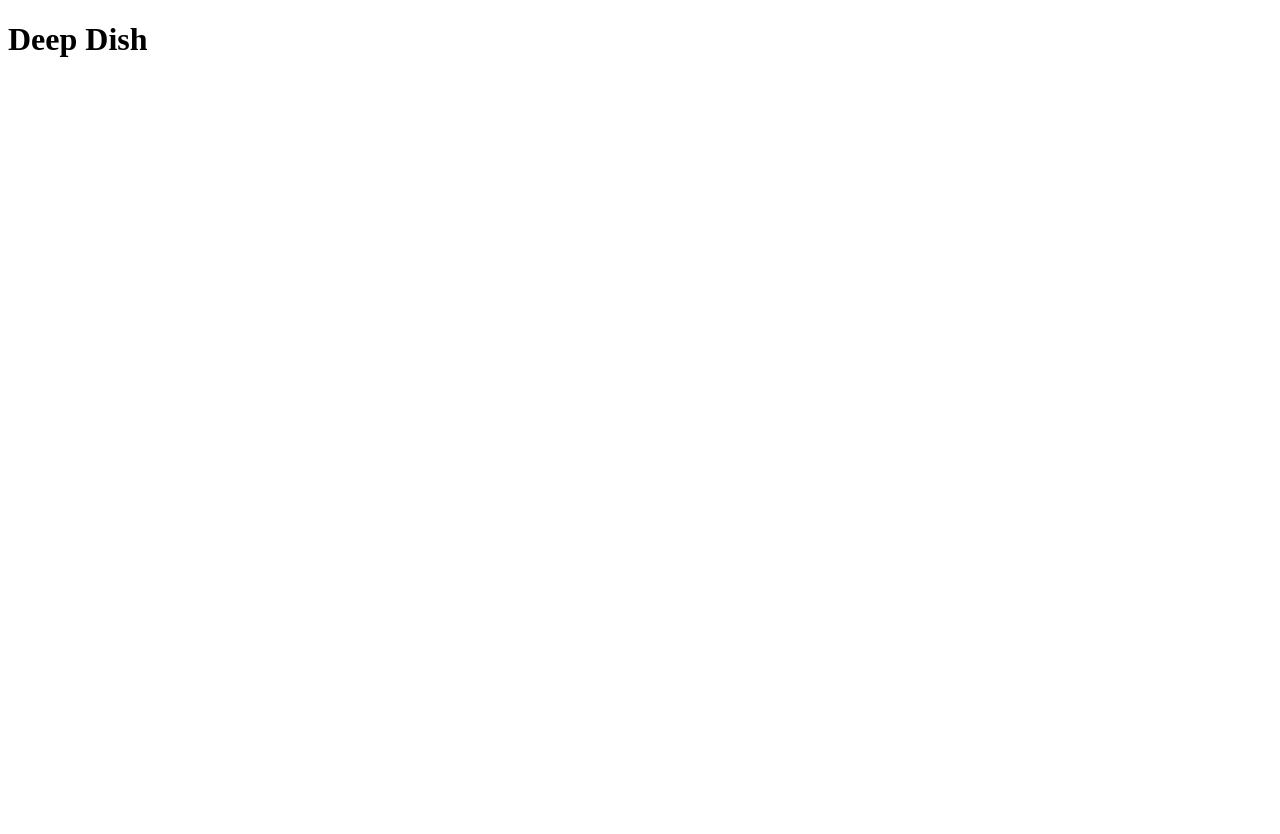
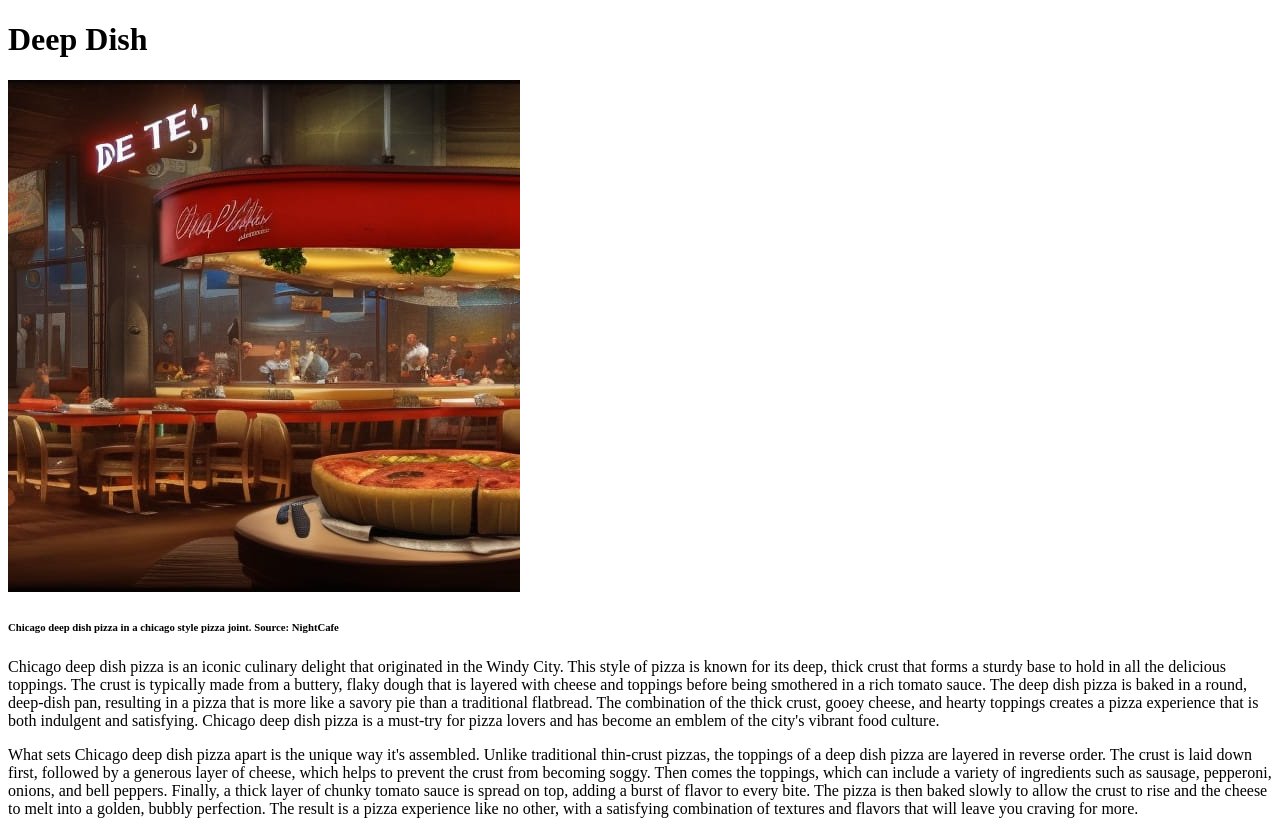
Before and after one commit to AhmedAbouhussein/odin-recipes, a plain HTML site: page recipes/deepDish.html in a window 1280 px wide. Before the commit the page ends 800 px from the top, so only its background shows below. Drawn offline with Linux system fonts and the light colour scheme.

Commit message:
Add paragraph and image to deep dish

```diff
--- a/recipes/deepDish.html
+++ b/recipes/deepDish.html
@@ -6,6 +6,12 @@
     </head>
     <body>
         <h1>Deep Dish</h1>
+        <img src="./deepdish1.jpg" alt="Chicago deep dish pizza in a chicago style pizza joint">
+        <h6> Chicago deep dish pizza in a chicago style pizza joint. Source: NightCafe</h6>
+        <p> Chicago deep dish pizza is an iconic culinary delight that originated in the Windy City. This style of pizza is known for its deep, thick crust that forms a sturdy base to hold in all the delicious toppings. The crust is typically made from a buttery, flaky dough that is layered with cheese and toppings before being smothered in a rich tomato sauce. The deep dish pizza is baked in a round, deep-dish pan, resulting in a pizza that is more like a savory pie than a traditional flatbread. The combination of the thick crust, gooey cheese, and hearty toppings creates a pizza experience that is both indulgent and satisfying. Chicago deep dish pizza is a must-try for pizza lovers and has become an emblem of the city's vibrant food culture.</p>
+        <p>
+            What sets Chicago deep dish pizza apart is the unique way it's assembled. Unlike traditional thin-crust pizzas, the toppings of a deep dish pizza are layered in reverse order. The crust is laid down first, followed by a generous layer of cheese, which helps to prevent the crust from becoming soggy. Then comes the toppings, which can include a variety of ingredients such as sausage, pepperoni, onions, and bell peppers. Finally, a thick layer of chunky tomato sauce is spread on top, adding a burst of flavor to every bite. The pizza is then baked slowly to allow the crust to rise and the cheese to melt into a golden, bubbly perfection. The result is a pizza experience like no other, with a satisfying combination of textures and flavors that will leave you craving for more.
+        </p>
 
     </body>
 </html>
```
Also changed, not shown: recipes/deepdish1.jpg (added).
